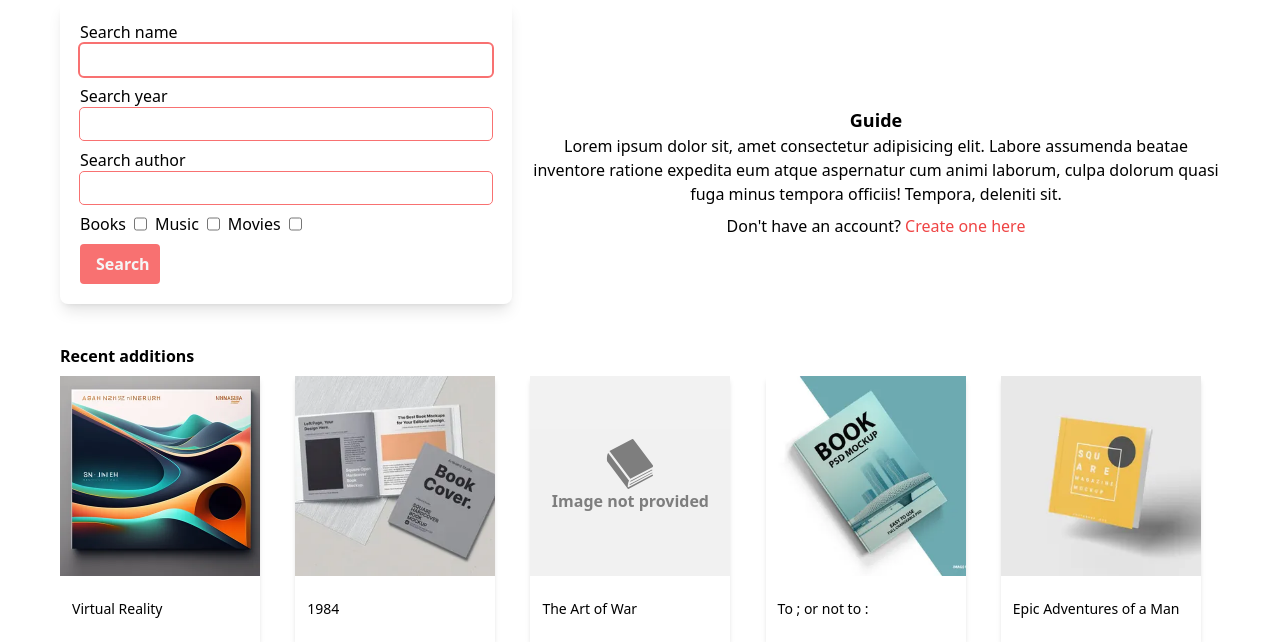
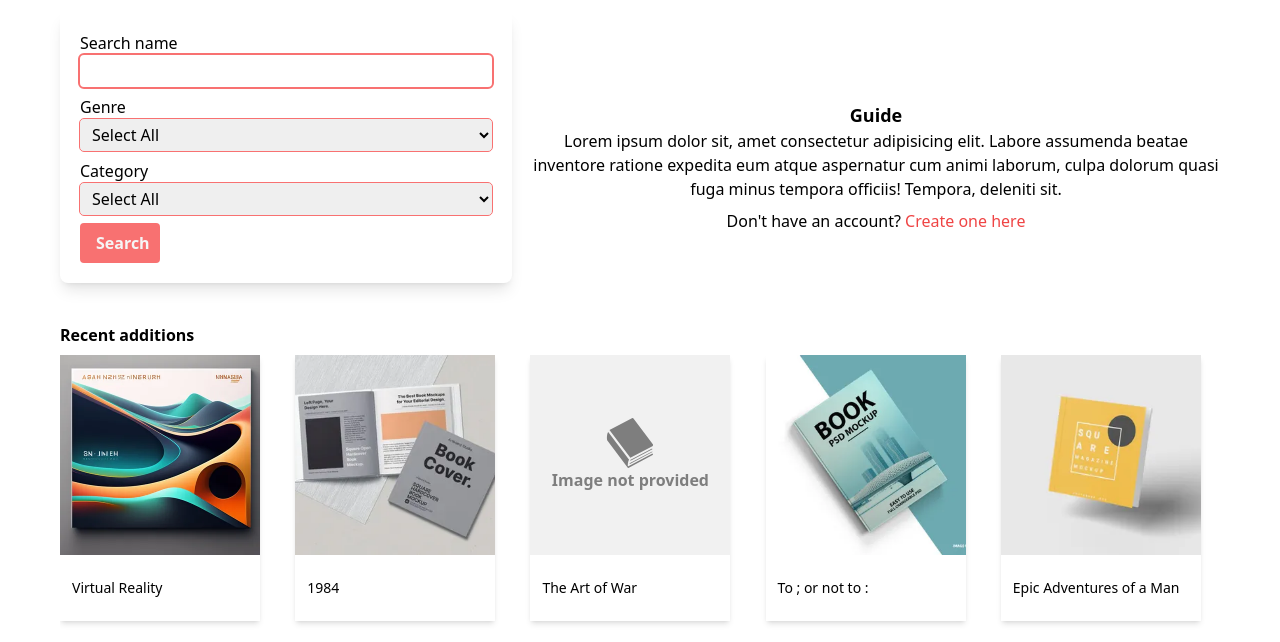
Before and after one commit to hamk-webdev-intip21a6/lainakoodarit_project, a Django app: page / in a window 1280 px wide. Shown: the part 80-722 px from the top of the page. Run offline with Django 4.2, Linux system fonts and the light colour scheme; data comes from the database, SQL or seed files in the repository; some libraries are stand-ins or nearby versions.

Commit message:
adding search function

```diff
--- a/borrow/templates/borrow/index.html
+++ b/borrow/templates/borrow/index.html
@@ -7,30 +7,34 @@
 {% block content %}
 <main class="grid md:grid-flow-col grid-cols-5 gap-x-5 gap-y-5 px-5 max-w-[1200px] mx-auto">
   <!-- search form -->
-  <form action="" class="col-span-6 md:col-span-3 lg:col-span-2 grid grid-flow-row gap-y-2 shadow-lg rounded-lg p-5">
+  <form action="{% url 'borrow:list' %}" method='get' class="col-span-6 md:col-span-3 lg:col-span-2 grid grid-flow-row gap-y-2 shadow-lg rounded-lg p-5">
     {% csrf_token %}
     <div class="flex flex-col">
-      <label for="search_name">Search name</label>
-      <input type="text" name="search_name" id="search_name" autofocus
+      <label for="name">Search name</label>
+      <input type="text" name="name" id="name" autofocus
       class="px-2 py-1 outline outline-1 outline-red-400 rounded hover:outline-2 focus:outline-2"/>
     </div>
     <div class="flex flex-col">
-      <label for="search_year">Search year</label>
-      <input type="text" name="search_year" id="search_year"
-      class="px-2 py-1 outline outline-1 outline-red-400 rounded hover:outline-2 focus:outline-2"/>
+      <label for="genre">Genre</label>
+      <select data-te-select-init class="px-2 py-1 outline outline-1 outline-red-400 rounded hover:outline-2 focus:outline-2" id="genre" name="genre">
+        <option value="">Select All</option>
+
+        {% for listing in listings %}
+        <option value="{{ listing.genre }}">{{ listing.genre }}</option>
+
+        {% endfor %}
+      </select>
     </div>
-    <div class="flex flex-col">
-      <label for="search_author">Search author</label>
-      <input type="text" name="search_author" id="search_author"
-      class="px-2 py-1 outline outline-1 outline-red-400 rounded hover:outline-2 focus:outline-2"/>
-    </div>
-    <div class="flex gap-x-2">
-      <label for="category_books" class="select-none">Books</label>
-      <input type="checkbox" name="category_books" id="category_books" value="search_books"/>
-      <label for="category_music" class="select-none">Music</label>
-      <input type="checkbox" name="category_music" id="category_music" value="search_music"/>
-      <label for="category_movies" class="select-none">Movies</label>
-      <input type="checkbox" name="category_movies" id="category_movies" value="search_movies"/>
+
+    <div class="flex flex-col gap-x-2">
+      <label for="category">Category</label>
+      <select data-te-select-init class="px-2 py-1 outline outline-1 outline-red-400 rounded hover:outline-2 focus:outline-2" id="genre" name="genre">
+        <option value="">Select All</option>
+
+        {% for listing in listings %}
+        <option value="{{ listing.category }}">{{ listing.category }}</option>
+        {% endfor %}
+      </select>
     </div>
     <button type="submit" class="bg-red-400 text-neutral-100 font-semibold w-20 px-4 py-2 rounded
       transition-all hover:text-neutral-900 active:brightness-75">Search</button>
@@ -55,7 +59,7 @@
 <section class="max-w-[1200px] mx-auto mt-10 px-5">
   <h3 class="font-semibold mb-2">Recent additions</h3>
   <div class="carousel grid grid-flow-col text-center pb-6 overflow-auto gap-x-4">
-    {% for listing in listings %}
+    {% for listing in listings|slice:":5" %}
     <a href="{% url 'borrow:product' listing.id %}" draggable="false"
       class="select-none shadow-md w-[200px] aspect-square group hover:shadow-lg">
       <div class="overflow-hidden aspect-square relative group">
--- a/borrow/views.py
+++ b/borrow/views.py
@@ -15,7 +15,7 @@ class IndexView(generic.ListView):
 
     def get_queryset(self):
         """ Return the five most recent objects in the product category """
-        return Product.objects.order_by('-date_added')[:5]
+        return Product.objects.order_by('-date_added')
 
 
 class ProductView(generic.DetailView):
@@ -77,7 +77,7 @@ class ProductListView(generic.ListView):
                 # if not, keep iterating
                 continue
             # if checks have passed, filter the queryset
-            queryset = queryset.filter(**{field_name: value})
+            queryset = queryset.filter(**{f"{field_name}__icontains":value})
         return queryset.order_by(self.ordering)
 
 
```
